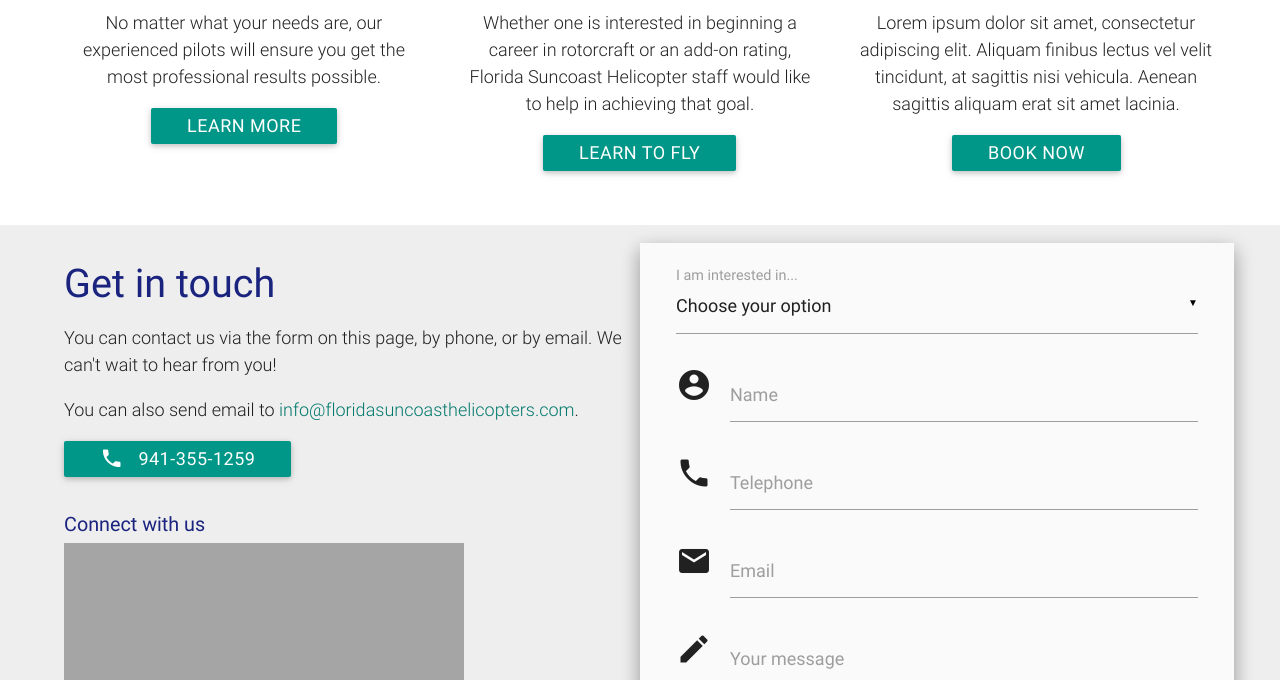
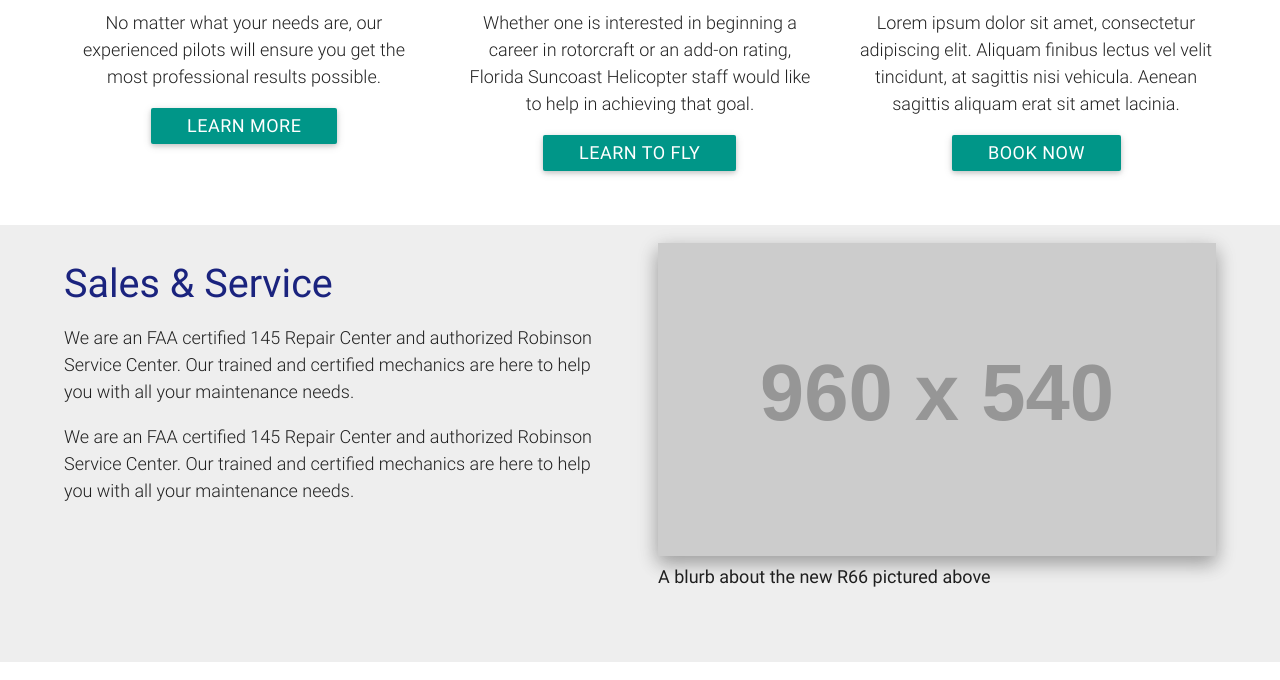
Before and after one commit to joncoop/fsh, a Jekyll site: the page built from index.html, in a window 1280 px wide and 1400 px high, scrolled down 1224 px. Shown: the top 680 px of the window. Built offline with Jekyll 4.4.1, drawn with Linux system fonts in a browser that asks for light colours; nearby versions of some CDN libraries; some of the changed text lies outside the part shown; grey boxes are pictures that could not be loaded.

Commit message:
Restored some lost code.

```diff
--- a/index.html
+++ b/index.html
@@ -59,8 +59,52 @@ layout: default
   </div>
 </div>
 
+<!-- Sales & Service  section-->
+<div class="section grey lighten-3">
+  <div class="container">
+    <div class="row">
+      <div class="col s12 m6">
+        <h2>Sales &amp; Service</h2>
+        <p class="light">We are an FAA certified 145 Repair Center and authorized Robinson Service Center. Our trained and certified mechanics are here to help you with all your maintenance needs.</p>
+        <p class="light">We are an FAA certified 145 Repair Center and authorized Robinson Service Center. Our trained and certified mechanics are here to help you with all your maintenance needs.</p>
+      </div>
 
-<!-- Sales & Service  section-->
+      <div class="col s12 m6 hide-on-small-only">
+        <figure>
+          <img class="responsive-img z-depth-2" src="http://dummyimage.com/960x540/aaa/fff" alt="The new R66">
+          <figcaption>A blurb about the new R66 pictured above</figcaption>
+        </figure>
+      </div>
+    </div>
+  </div>
+</div>
+
+
+<!-- Map section -->
+<div class="section">
+  <div class="container">
+    <div class="row">
+      <div class="col s12 m6">
+        <h2>Come for a visit</h2>
+        <p class="light">A blurb about why our location is great can go here.</p>
+        <p class="light">
+          Rectrix North<br>
+          Sarasota-Bradenton Intl. Airport<br>
+          1244 Clyde Jones Rd<br>
+          Sarasota, FL 34243
+        </p>
+        <a class="waves-effect waves-light btn" href="https://goo.gl/maps/56PhyUbGqqH2"><i class="material-icons left">place</i>Get Directions</a>
+      </div>
+
+      <div class="col s12 m6 hide-on-small-only">
+        {% include map.html %}
+      </div>
+    </div>
+  </div>
+</div>
+
+
+<!-- Contact section -->
 <div class="section grey lighten-3">
   <div class="container">
     <div class="row">
```
